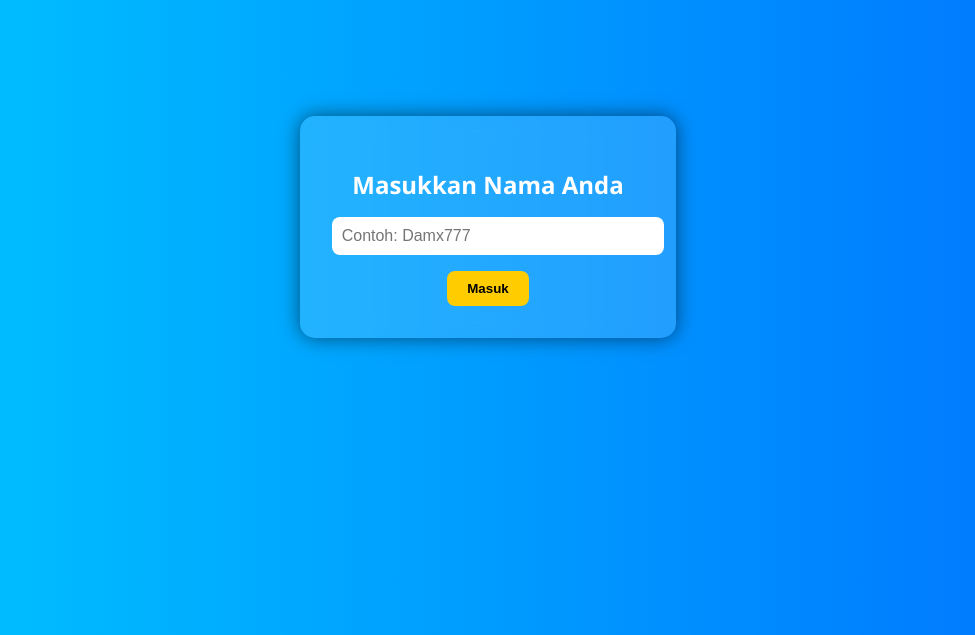
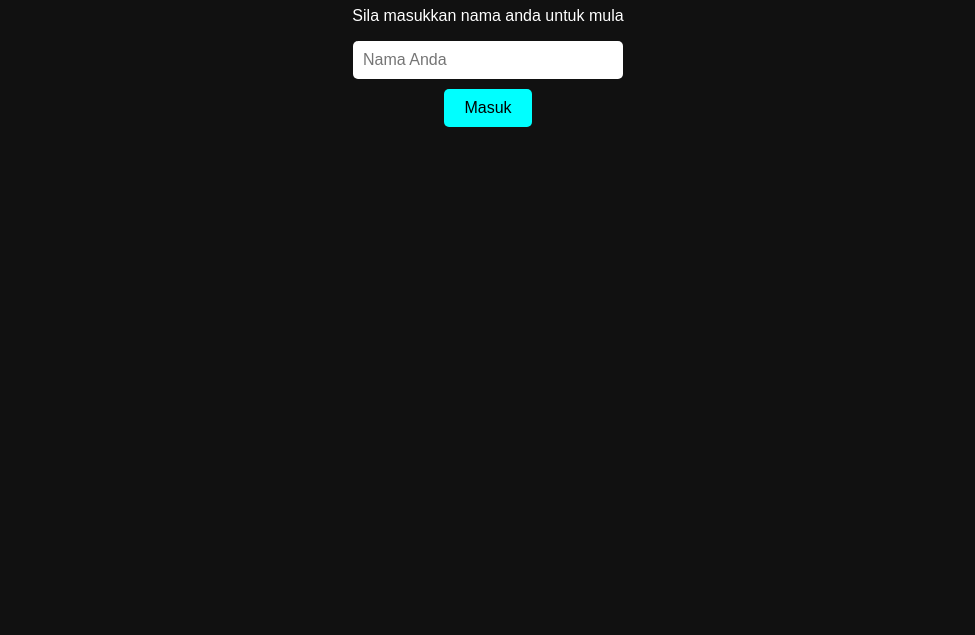
Before and after one commit to damx200/kisahdamxstore, a website: page public/login.html in a window 1280 px wide. Shown: the part 181-816 px from the top of the page, without its empty margins (152-1127 px from the left). Drawn offline with Linux system fonts and the light colour scheme.

Commit message:
login.html

```diff
--- a/public/login.html
+++ b/public/login.html
@@ -3,70 +3,60 @@
 <head>
   <meta charset="UTF-8" />
   <meta name="viewport" content="width=device-width, initial-scale=1.0"/>
-  <title>Login Nama Pengguna</title>
+  <title>Login Damx</title>
   <style>
     body {
-      background: linear-gradient(to right, #00c6ff, #0072ff);
-      font-family: 'Segoe UI', sans-serif;
-      display: flex;
-      justify-content: center;
-      align-items: center;
-      height: 100vh;
-      color: #fff;
+      font-family: Arial, sans-serif;
+      background: #111;
+      color: white;
+      text-align: center;
+      padding-top: 100px;
     }
 
-    .login-box {
-      background: #ffffff22;
-      backdrop-filter: blur(10px);
-      padding: 2rem;
-      border-radius: 15px;
-      box-shadow: 0 0 20px #00000088;
-      text-align: center;
-    }
-
-    h2 {
-      margin-bottom: 1rem;
-    }
-
-    input[type="text"] {
+    input {
       padding: 10px;
-      width: 100%;
+      font-size: 16px;
+      width: 250px;
+      border-radius: 5px;
       border: none;
-      border-radius: 8px;
-      margin-bottom: 1rem;
-      font-size: 1rem;
+      outline: none;
+      margin-bottom: 10px;
     }
 
     button {
-      background: #ffcc00;
-      color: #000;
       padding: 10px 20px;
+      font-size: 16px;
+      background: #00ffff;
       border: none;
-      border-radius: 8px;
-      font-weight: bold;
+      border-radius: 5px;
       cursor: pointer;
-      transition: 0.3s;
     }
 
     button:hover {
-      background: #fff700;
+      background: #00dddd;
     }
   </style>
 </head>
 <body>
-  <div class="login-box">
-    <h2>Masukkan Nama Anda</h2>
-    <input type="text" id="nama" placeholder="Contoh: Damx777" />
+
+  <h1>Selamat Datang ke Damx</h1>
+  <p>Sila masukkan nama anda untuk mula</p>
+  <input type="text" id="namaInput" placeholder="Nama Anda" />
+  <br>
   <button onclick="login()">Masuk</button>
-  </div>
 
   <script>
     function login() {
-      const nama = document.getElementById("nama").value.trim();
-      if (nama) {
+      const nama = document.getElementById("namaInput").value.trim();
+      if (nama === "") {
+        alert("Sila masukkan nama dahulu.");
+        return;
+      }
+
+      // Simpan ke localStorage
       localStorage.setItem("namaPengguna", nama);
 
-        // Tambah ke senarai
+      // Simpan ke senarai
       let senarai = JSON.parse(localStorage.getItem("senaraiNama")) || [];
       if (!senarai.includes(nama)) {
         senarai.push(nama);
@@ -74,6 +64,11 @@
       }
 
       // Redirect
-        window.location.href = "index.html";
-      } else {
-        alert("Sila masukkan nama terlebih dahulu.");
+      setTimeout(() => {
+        window.location.href = "kisah.html";
+      }, 300); // bagi masa sedikit
+    }
+  </script>
+
+</body>
+</html>
```
Lines whose indentation alone changed are shown as unchanged.
